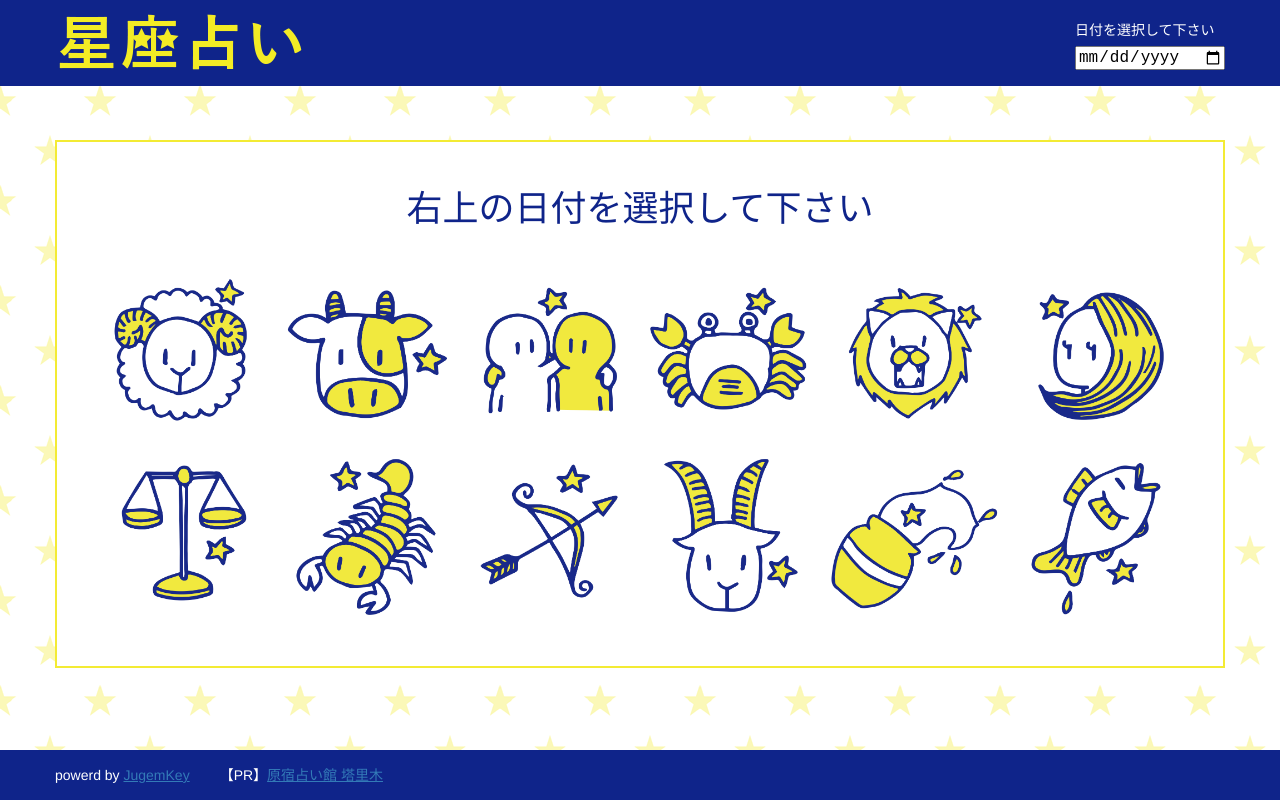
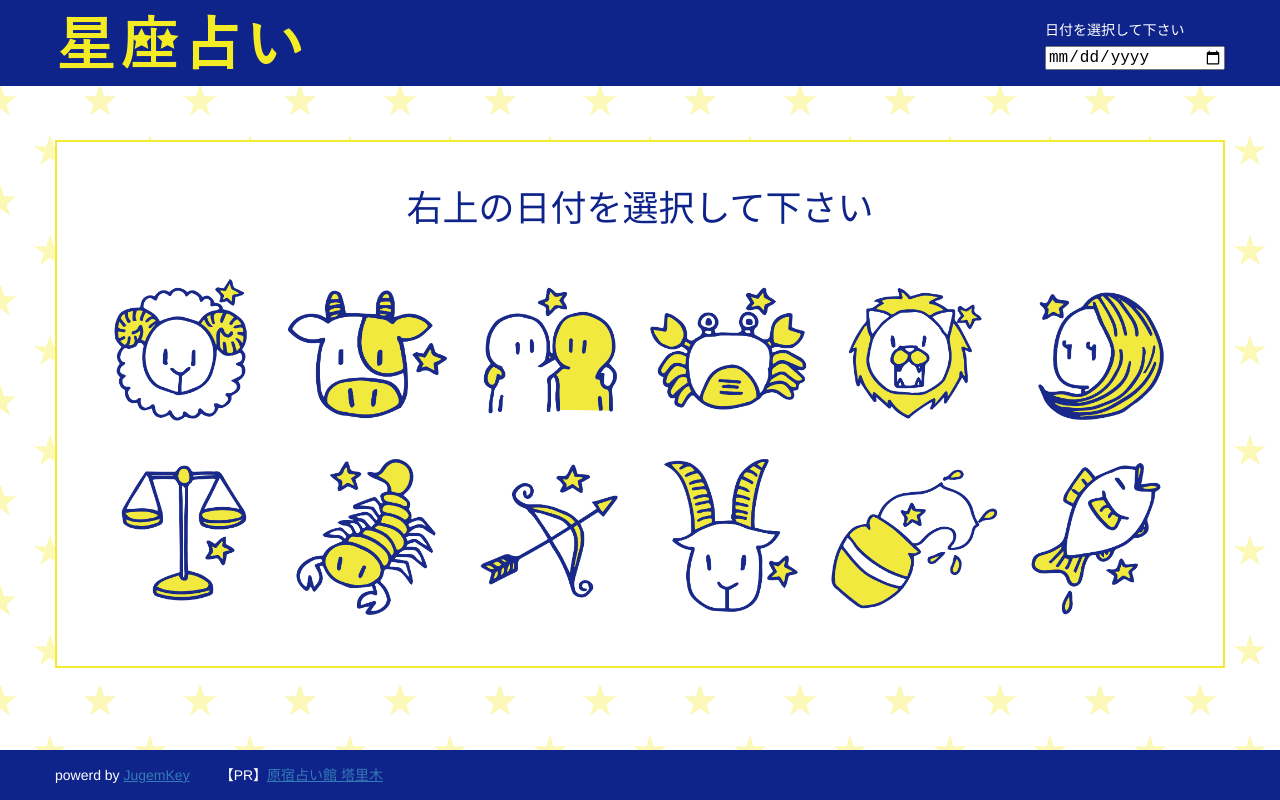
Before and after one commit to Hiromi-I/horoscope, a Vue app: page / in a window 1280 px wide. Built offline with nearby package versions, Linux system fonts and the light colour scheme.

Commit message:
DatePickerの幅を調整

```diff
--- a/src/components/AppHeader.vue
+++ b/src/components/AppHeader.vue
@@ -52,7 +52,7 @@ export default class AppHeader extends Vue {}
 }
 .dateContainer {
   padding-bottom: 16px;
-  width: 150px;
+  width: 180px;
   display: flex;
   flex-direction: column;
   justify-content: flex-end;
```
